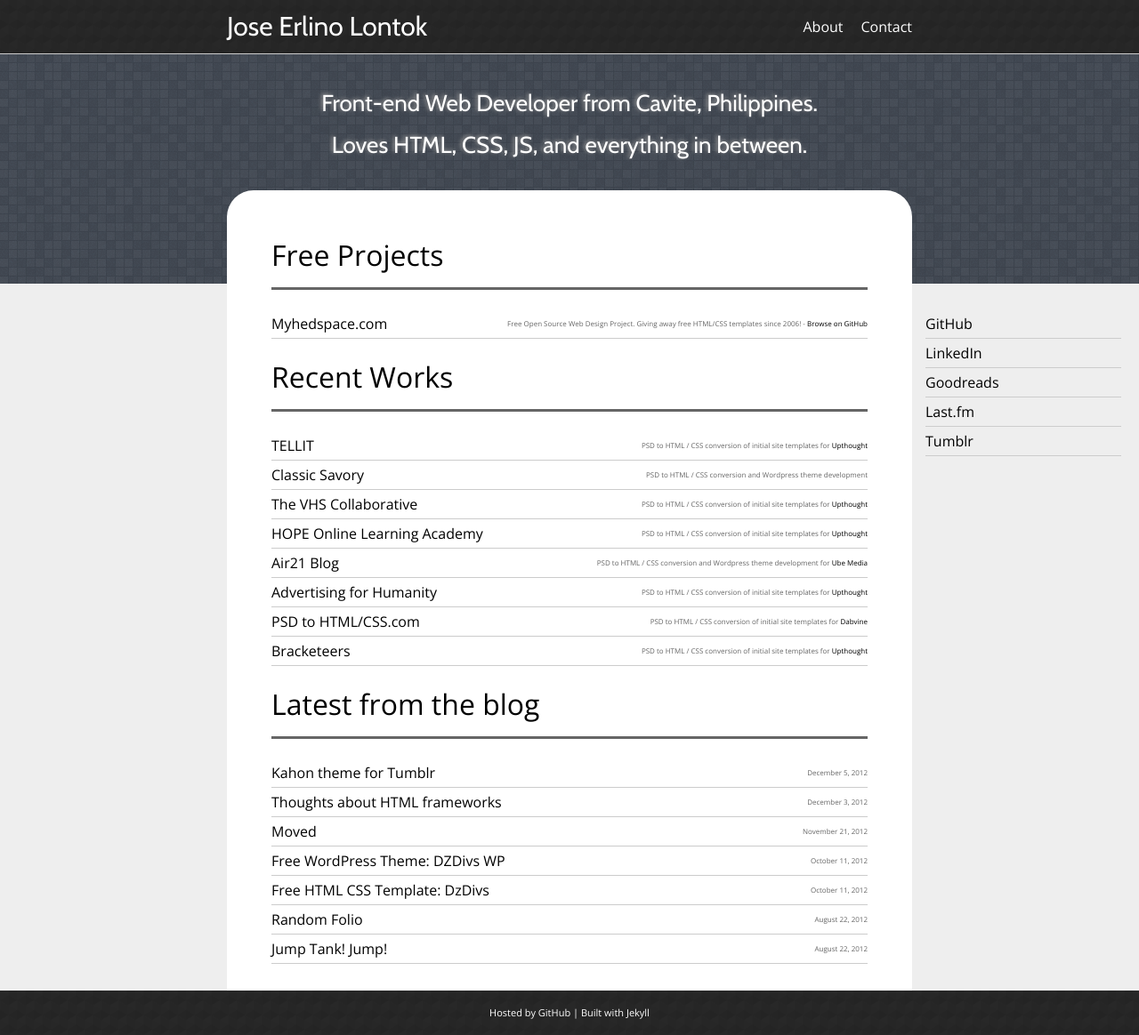
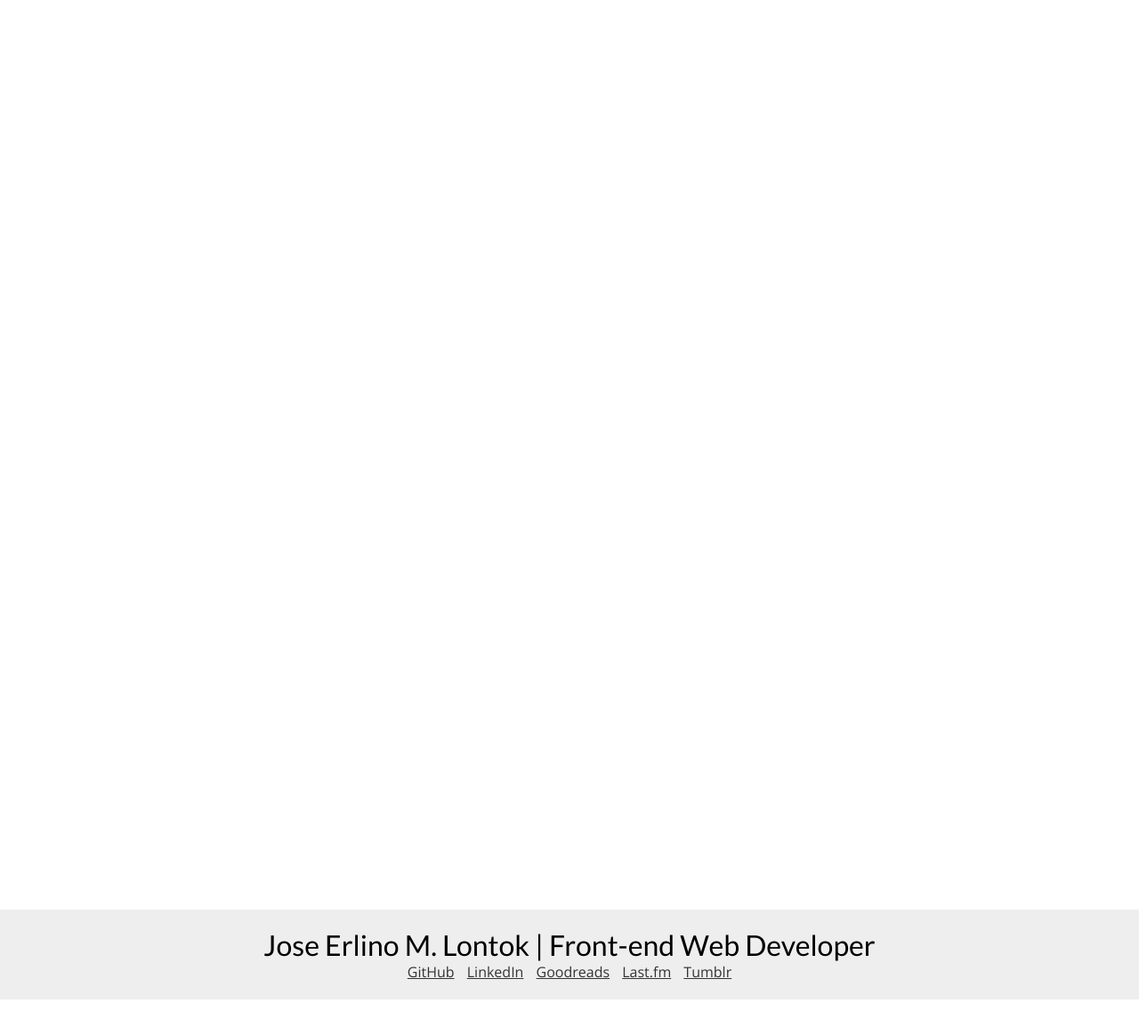
Before and after one commit to jelontok/jelontok.github.com, a Jekyll site: the page index.html, which Jekyll copies as it is, in a window 1280 px wide and 1164 px high. Shown: the whole window at 89% size. Built offline with Jekyll 4.4.1, drawn with Linux system fonts in a browser that asks for light colours; Markdown is read by kramdown in place of the engine named in the settings.

Commit message:
new index

```diff
--- a/index.html
+++ b/index.html
@@ -1,80 +1,34 @@
----
-layout: default
-title: Jose Erlino Lontok | Front-end Web Developer | HTML, CSS, JS, jQuery, Wordpress | Cavite, Philippines
----
+<!DOCTYPE html>
 
-<div class="content">
+<html>
+<head>
+    <title>Jose Erlino M. Lontok | Front-end Web Developer</title>
+    <link href='http://fonts.googleapis.com/css?family=Lato:400,700' rel='stylesheet' type='text/css'>
+    <link href='http://fonts.googleapis.com/css?family=Open+Sans' rel='stylesheet' type='text/css'>
+    <meta name="viewport" content="width=device-width, initial-scale=1, maximum-scale=1" />
+    <style type="text/css">
+        body {margin:0;padding:0;}
+        #info {position:absolute; bottom:40px;text-align: center;width:100%;background-color:#eee;padding:20px 0;}
+        h1 {font-family: 'Lato', sans-serif;font-weight:normal;margin:0;}
+        p, ul {font-family: 'Open Sans', sans-serif;margin:0;}
+        ul {margin:0;padding:0;list-style:none;}
+        ul li {display:inline;}
+        ul li a {color: #333;padding: 0 5px;}
+    </style>
+</head>
 
-    <h1 class="title-border">Free Projects</h1>
-    <div class="widget">
+<body>
+
+    <div id="info">
+        <h1>Jose Erlino M. Lontok | Front-end Web Developer</h1>
         <ul>
-            <li>
-                <a href="http://www.myhedspace.com">Myhedspace.com</a>
-                <span class="info">
-                    Free Open Source Web Design Project.
-                    Giving away free HTML/CSS templates since 2006!
-                    - <a href="http://github.com/jelontok/myhedspace">Browse on GitHub</a>
-                </span>
-            </li>
+            <li><a href="https://github.com/jelontok">GitHub</a></li>
+            <li><a href="http://www.linkedin.com/in/jelontok">LinkedIn</a></li>
+            <li><a href="http://www.goodreads.com/user/show/4509112-jose-erlino">Goodreads</a></li>
+            <li><a href="http://last.fm/user/jelontok">Last.fm</a></li>
+            <li><a href="http://jelontok.tumblr.com">Tumblr</a></li>
         </ul>
     </div>
 
-    <h1 class="title-border">Recent Works</h1>
-    <div class="widget">
-        <ul>
-
-            <li>
-                <a href="http://tellitinc.com/" target="_blank">TELLIT</a>
-                <span class="info">PSD to HTML / CSS conversion of initial site templates for
-                <a href="http://www.upthought.com" target="_blank" rel="nofollow">Upthought</a></span>
-            </li>
-            <li>
-                <a href="http://www.classicsavory.com/" target="_blank">Classic Savory</a>
-                <span class="info">PSD to HTML / CSS conversion and Wordpress theme development</span>
-            </li>
-            <li>
-                <a href="http://thevhscollaborative.org/" target="_blank">The VHS Collaborative</a>
-                <span class="info">PSD to HTML / CSS conversion of initial site templates for
-                <a href="http://www.upthought.com" target="_blank" rel="nofollow">Upthought</a></span>
-            </li>
-            <li>
-                <a href="http://www.hopeonline.org/" target="_blank">HOPE Online Learning Academy</a>
-                <span class="info">PSD to HTML / CSS conversion of initial site templates for
-                <a href="http://www.upthought.com" target="_blank" rel="nofollow">Upthought</a></span>
-            </li>
-
-            <li>
-                <a href="http://air21.com.ph/blog" target="_blank">Air21 Blog</a>
-                <span class="info">PSD to HTML / CSS conversion and Wordpress theme development for
-                <a href="http://http://ubemedia.com/" target="_blank" rel="nofollow">Ube Media</a></span>
-            </li>
-            <li>
-                <a href="http://wwww.advertisingforhumanity.com/" target="_blank">Advertising for Humanity</a>
-                <span class="info">PSD to HTML / CSS conversion of initial site templates for
-                <a href="http://www.upthought.com" target="_blank" rel="nofollow">Upthought</a></span>
-            </li>
-            <li>
-                <a href="http://www.psdtohtmlcss.com/" target="_blank">PSD to HTML/CSS.com</a>
-                <span class="info">PSD to HTML / CSS conversion of initial site templates for
-                <a href="http://dabvine.com/" target="_blank" rel="nofollow">Dabvine</a></span>
-            </li>
-            <li>
-                <a href="http://public.bracketeers.com/booth.php" target="_blank">Bracketeers</a>
-                <span class="info">PSD to HTML / CSS conversion of initial site templates for
-                <a href="http://www.upthought.com" target="_blank" rel="nofollow">Upthought</a></span>
-            </li>
-        </ul>
-    </div>
-
-    <h1 class="title-border">Latest from the blog</h1>
-    <div class="widget">
-        <ul>
-            {% for post in site.posts %}
-            <li>
-                <a href="{{ post.url }}">{{ post.title }}</a> <span class="info">{{ post.date | date: "%B %e, %Y" }}</span>
-            </li>
-            {% endfor %}
-        </ul>
-    </div>
-
-</div><!-- // end .content -->
+</body>
+</html>
```
Also changed, not shown: index_old.html (added, +80 -0 lines).
